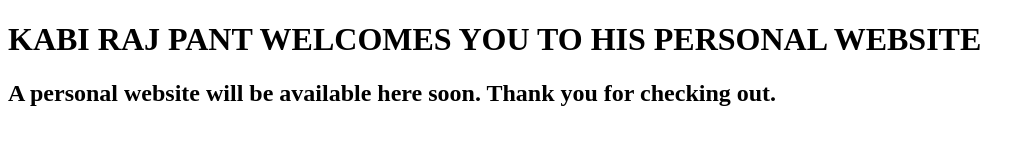
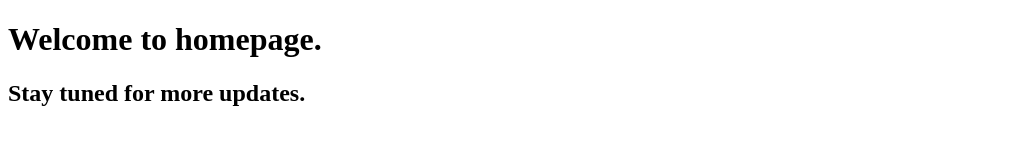
Before and after one commit to krp9848/mywebsite, a website: page dist/index.html in a window 1280 px wide. Shown: the whole page, without its empty margins (0-1035 px from the left). Drawn offline with Linux system fonts and the light colour scheme.

Commit message:
updated index.html

```diff
--- a/dist/index.html
+++ b/dist/index.html
@@ -7,7 +7,7 @@
     <title>Home Page</title>
 </head>
 <body>
-    <h1>KABI RAJ PANT WELCOMES YOU TO HIS PERSONAL WEBSITE</h1>
-    <h2> A personal website will be available here soon. Thank you for checking out.</h2>
+   <h1>Welcome to homepage.</h1>
+   <h2>Stay tuned for more updates.</h2>
 </body>
 </html>
```
